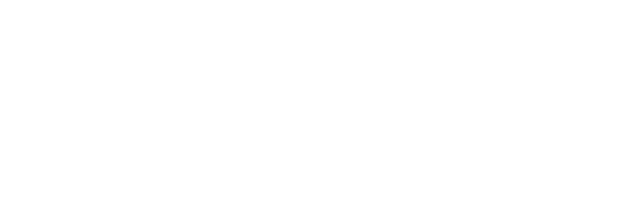
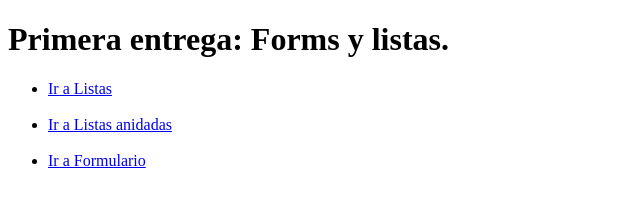
Before and after one commit to Sabrim2401/nucba_primera-entrega, a plain HTML site: page index.html in a window 1280 px wide. Shown: the whole page, without its empty margins (0-640 px from the left). Drawn offline with Linux system fonts and the light colour scheme.

Commit message:
Se modifica index agregando rutas

```diff
--- a/index.html
+++ b/index.html
@@ -3,7 +3,14 @@
   <head>
     <meta charset="UTF-8" />
     <meta name="viewport" content="width=ç, initial-scale=1.0" />
-    <title>Document</title>
+    <title>Primera entrega</title>
+
+    <h1>Primera entrega: Forms y listas.</h1>
+    <ul>
+      <li> <a href="listas.html">Ir a Listas</a></li><br>
+      <li><a href="listasAnidadas.html">Ir a Listas anidadas</a></li><br />
+      <li> <a href="formulario.html">Ir a Formulario</a></li>
+
   </head>
   <body></body>
 </html>
```
Also changed, not shown: formulario.html (+2 -0 lines), listas.html (+2 -0 lines), listasAnidadas.html (+2 -0 lines).
